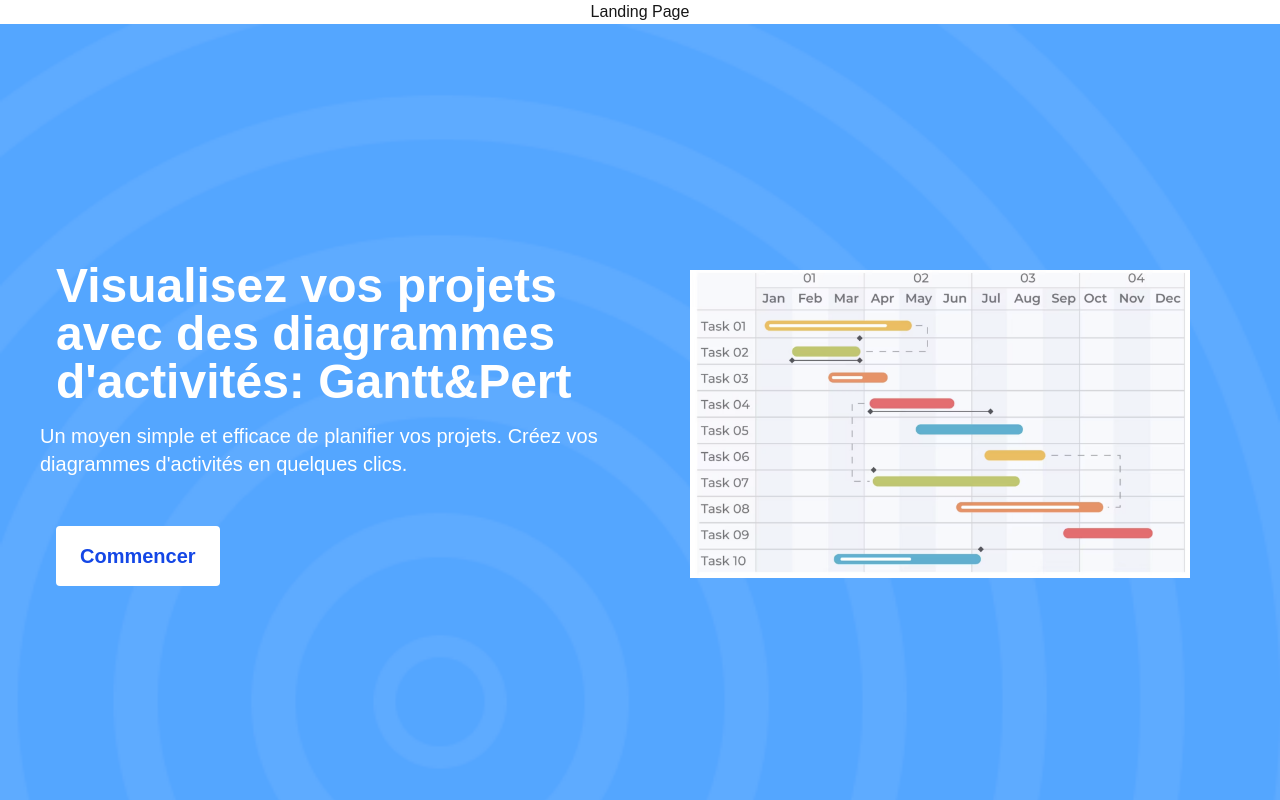
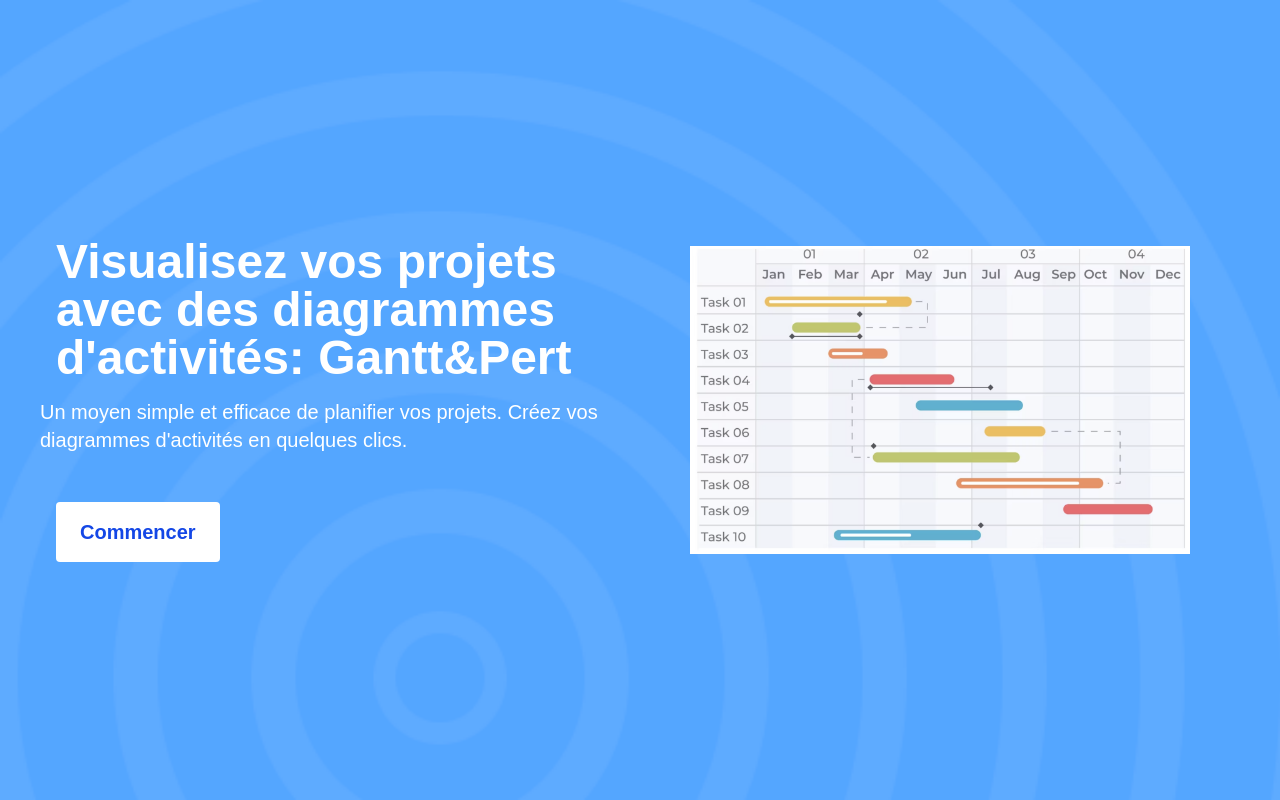
Before and after one commit to Recherche-operationnel/Gantt-Pert, a Next.js app: page / in a window 1280 px wide. Shown: the top 800 px of the page. Built offline with nearby package versions, Linux system fonts and the light colour scheme.

Commit message:
landing ok encore

```diff
--- a/src/app/page.tsx
+++ b/src/app/page.tsx
@@ -44,7 +44,6 @@
 
   return (
     <div className=" items-center justify-items-center max-w-full pb-20 ">
-      Landing Page
       <div className="mx-auto px-4 w-full bg-[url('/images/Ads1.png')] bg-cover bg-center bg-no-repeat h-screen">
         <div className="flex items-center p-6 justify-around h-full w-full flex-col md:flex-row">
           {/* Texte */}
```
